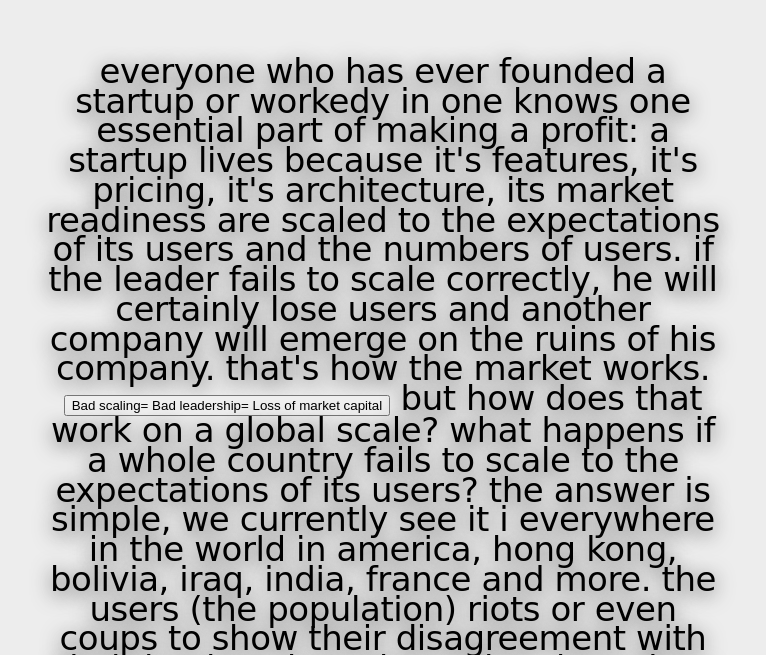
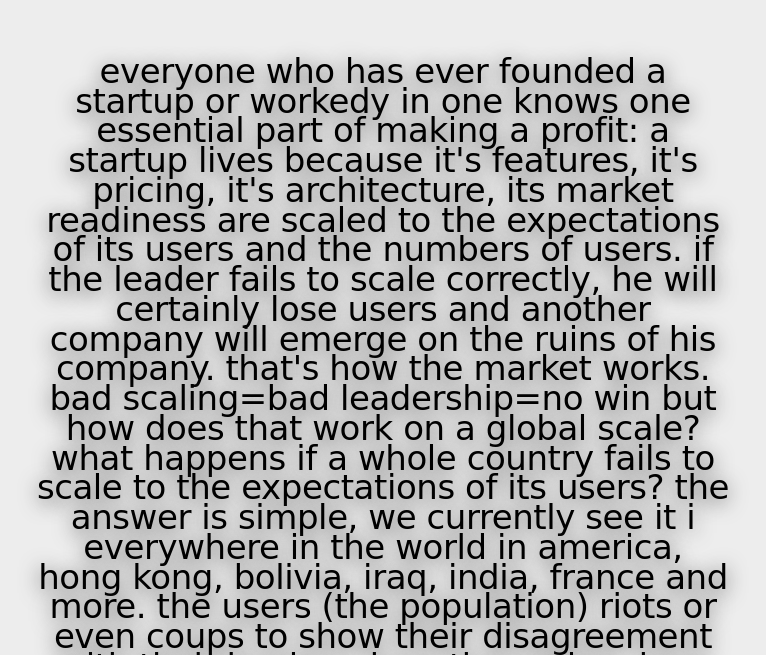
Before and after one commit to malteianlauterbach/website-revamp, a plain HTML site: page 2aug.html in a window 1280 px wide. Shown: the part 445-1100 px from the top of the page, without its empty margins (257-1023 px from the left). Drawn offline with Linux system fonts and the light colour scheme; a web font is replaced by a local one.

Commit message:
removed blocks

```diff
--- a/2aug.html
+++ b/2aug.html
@@ -3,14 +3,15 @@
   <meta charset="utf-8" />
   <meta
     name="viewport"
-    content="width=device-width,initial-scale=1,user-scalable=no" />
+    content="width=device-width,initial-scale=1,user-scalable=no"
+  />
+
   <link
     href="https://fonts.googleapis.com/css?family=Swanky+and+Moo+Moo:400,400italic"
     rel="stylesheet"
     type="text/css"
   />
-    <link rel="stylesheet" type="text/css" href="style.css"/>
-    <link rel="stylesheet" type="text/css" href="style.css"/>
+    <link rel="stylesheet" type="text/css" href="style.css">
 </head>
 
 <body data-gr-c-s-loaded="true">
@@ -33,8 +34,7 @@ If the leader fails to scale
 correctly, he will certainly lose users and another company will emerge on the ruins of his company.
 That's how the market works.
 
-<button class="block">
-Bad scaling= Bad leadership= Loss of market capital </button>
+Bad scaling=Bad leadership=No win
 But how does that work on a global scale?
 What happens if a whole country fails to scale to the expectations
 of its users?
--- a/blocks.css
+++ /dev/null
@@ -1,153 +0,0 @@
-body {
-	--block-text-color: #222;
-	--block-background-color: #fff;
-	--block-accent-color: #00ae86;
-	--block-shadow-color: #444
-}
-
-.block {
-	display: block;
-	color: var(--block-text-color);
-	border: 3px solid var(--block-text-color);
-	border-radius: 3px;
-	padding: 4px 8px;
-	background: var(--block-background-color);
-
-	cursor: pointer;
-	box-sizing: border-box;
-	position: relative;
-	top: -2px;
-	left: -2px;
-	transition: transform .2s;
-	margin: 8px 6px 10px;
-	z-index: 1;
-	user-select: none;
-	-webkit-user-select: none;
-	-moz-user-select: none
-}
-
-.block.wrapper,
-.block.wrapper.inline {
-	display: inline-block;
-	padding: 0
-}
-
-.block.wrapper>* {
-	margin: 0
-}
-
-.block:before {
-	content: "";
-	background: var(--block-background-color);
-	border: 3px solid var(--block-text-color);
-	border-radius: 3px;
-	position: absolute;
-	top: -3px;
-	left: -3px;
-	height: 100%;
-	width: 100%;
-	z-index: -1
-}
-
-.block:focus,
-.block:hover {
-	transform: translate(2px, 2px)
-}
-
-.block:after {
-	content: "";
-	display: block;
-	background: var(--block-shadow-color);
-	border: 3px solid var(--block-text-color);
-	border-radius: 3px;
-	height: 100%;
-	width: 100%;
-	position: absolute;
-	top: 3px;
-	left: 3px;
-	right: 0;
-	z-index: -2;
-	transition: transform .2s
-}
-
-.block:focus:after,
-.block:hover:after {
-	transform: translate(-2px, -3px)
-}
-
-.block:active {
-	color: var(--block-text-color);
-	transform: translate(3px, 3px)
-}
-
-.block:active:after {
-	transform: translate(-4px, -4px)
-}
-
-.block:focus {
-	outline: none
-}
-
-.block.fixed {
-	cursor: auto
-}
-
-.block.fixed:active,
-.block.fixed:active:after,
-.block.fixed:active:before,
-.block.fixed:focus,
-.block.fixed:focus:after,
-.block.fixed:focus:before,
-.block.fixed:hover,
-.block.fixed:hover:after,
-.block.fixed:hover:before {
-	transform: none
-}
-
-.block.accent {
-	color: var(--block-background-color)
-}
-
-.block.accent,
-.block.accent:before {
-	background: var(--block-accent-color)
-}
-
-.block.inline {
-	display: inline-block;
-	font-size: .75em;
-	padding: 0 6px;
-	margin: 3px 2px 1px 4px
-}
-
-.block.inline:after {
-	top: -1px;
-	left: -1px
-}
-
-.block.inline:focus,
-.block.inline:hover {
-	transform: translate(1px, 1px)
-}
-
-.block.inline:focus:after,
-.block.inline:hover:after {
-	transform: translate(-1px, -1px)
-}
-
-.block.inline:active {
-	transform: translate(2px, 2px)
-}
-
-.block.round,
-.block.round:after,
-.block.round:before {
-	border-radius: 30px
-}
-
-.block.round:after {
-	left: 1px
-}
-
-
-/*# sourceMappingURL=blocks.min.css.map */
```
Also changed, not shown: blog.html (+1 -1 lines).
